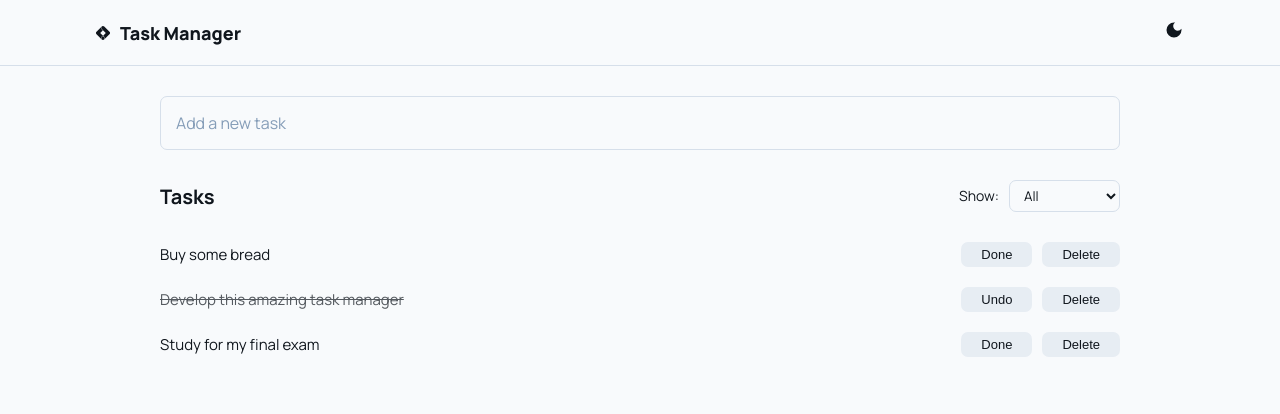
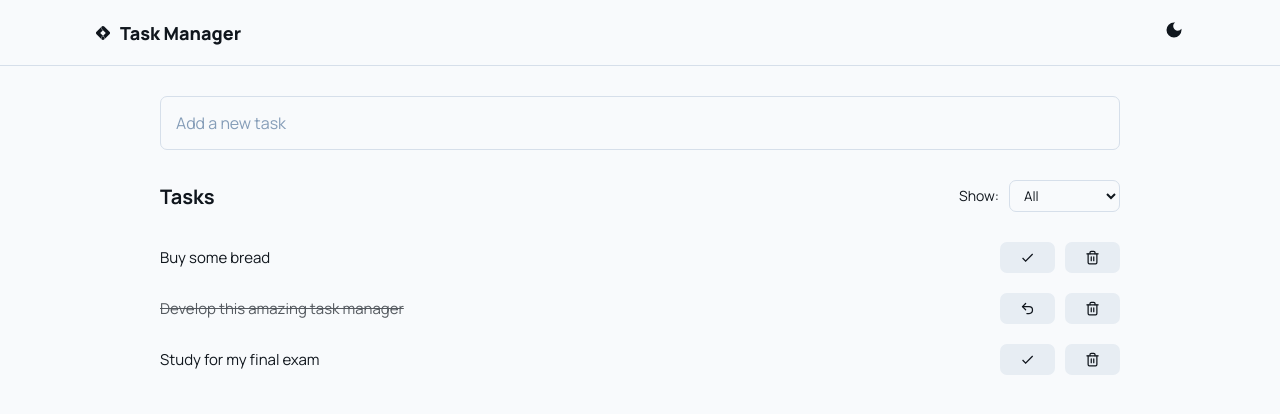
Before and after one commit to marcodamianperez/task-manager, a React (Vite) app: page / in a window 1280 px wide. Shown: the top 414 px of the page. Built offline with nearby package versions, Linux system fonts and the light colour scheme.

Commit message:
cambiar botones de texto por íconos

```diff
--- a/src/components/Button/Button.jsx
+++ b/src/components/Button/Button.jsx
@@ -1,8 +1,8 @@
 import styles from "./Button.module.css";
 
-function Button({ children, onClick, type = "btnDefault", ariaLabel }) {
+function Button({ children, onClick, type = "btnDefault", ariaLabel, title }) {
   return (
-    <button className={`${styles.btn} ${styles[type]}`} onClick={onClick} aria-label={ariaLabel}>
+    <button className={`${styles.btn} ${styles[type]}`} onClick={onClick} aria-label={ariaLabel} title={title}>
       {children}
     </button>
   );
--- a/src/components/Button/Button.module.css
+++ b/src/components/Button/Button.module.css
@@ -1,9 +1,12 @@
 .btn {
-  padding: 0.5rem 1rem;
+  display: flex;
+  justify-content: center;
+  align-items: center;
+  padding: 0.7rem 1rem;
   background-color: var(--background-color-button);
   border: none;
   border-radius: var(--border-radius);
-  font-size: 1.3rem;
+  font-size: 1.4rem;
   color: inherit;
   transition: all 0.1s ease;
 }
@@ -20,7 +23,8 @@
 
 @media (width >= 768px) {
   .btn {
-    padding: 0.5rem 2rem;
+    font-size: 1.5rem;
+    padding: 0.8rem 2rem;
     cursor: pointer;
   }
 
--- a/src/components/Task/Task.jsx
+++ b/src/components/Task/Task.jsx
@@ -1,5 +1,7 @@
 import Button from "../Button/Button";
 import styles from "./Task.module.css";
+import { LuTrash2, LuUndo2 } from "react-icons/lu";
+import { MdDone } from "react-icons/md";
 
 function Task({ task, onDeleteTask, onToggleTask }) {
   return (
@@ -10,11 +12,12 @@ function Task({ task, onDeleteTask, onToggleTask }) {
           type="btnDone"
           ariaLabel={task.completed ? "Mark task as not completed" : "Mark task as completed"}
           onClick={() => onToggleTask(task.id)}
+          title={task.completed ? "Undo" : "Mark as completed"}
         >
-          {task.completed ? "Undo" : "Done"}
+          {task.completed ? <LuUndo2 /> : <MdDone />}
         </Button>
-        <Button type="btnDelete" ariaLabel="Delete Task" onClick={() => onDeleteTask(task.id)}>
-          Delete
+        <Button type="btnDelete" ariaLabel="Delete Task" onClick={() => onDeleteTask(task.id)} title="Delete">
+          <LuTrash2 />
         </Button>
       </div>
     </div>
--- a/src/components/TaskList/TaskList.module.css
+++ b/src/components/TaskList/TaskList.module.css
@@ -19,7 +19,7 @@
   border: 1px solid var(--color-secondary);
   border-radius: var(--border-radius);
   padding: 0.5rem 1rem;
-  background-color: inherit;
+  background-color: var(--background-color-2);
   font-family: inherit;
   outline: 2px solid transparent;
   transition: outline-color 0.1s ease;
@@ -30,7 +30,7 @@
 }
 
 select option {
-  background-color: var(--background-color);
+  background-color: var(--background-color-2);
   color: var(--text-color);
 }
 
```
